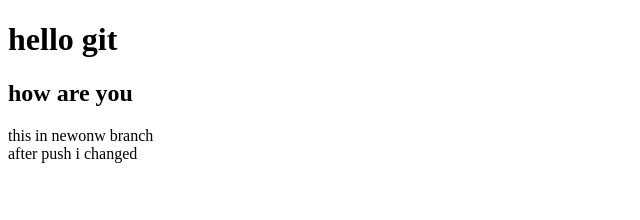
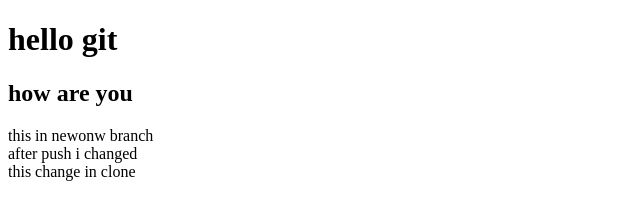
Before and after one commit to shanitkds/gitlearn, a plain HTML site: page index.html in a window 1280 px wide. Shown: the whole page, without its empty margins (0-640 px from the left). Drawn offline with Linux system fonts and the light colour scheme.

Commit message:
commit in clone part this is clone part forst commit

```diff
--- a/index.html
+++ b/index.html
@@ -12,5 +12,8 @@
 
 
     <div>after push i changed</div>
+
+
+    <div>this change in clone</div>
 </body>
 </html>
```
